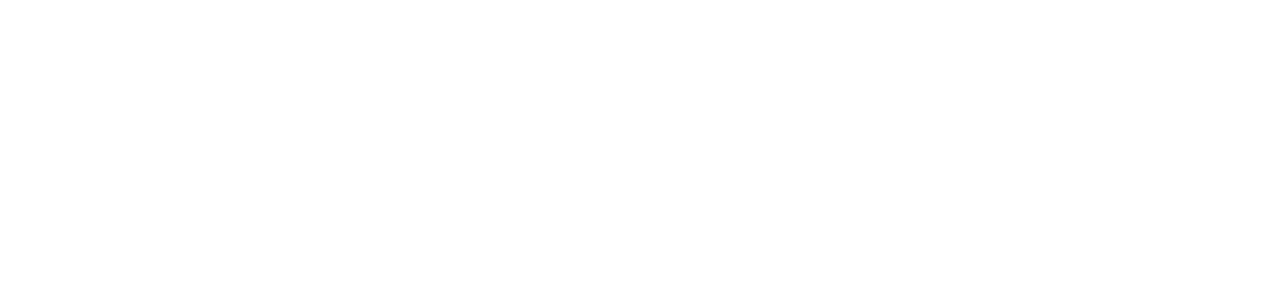
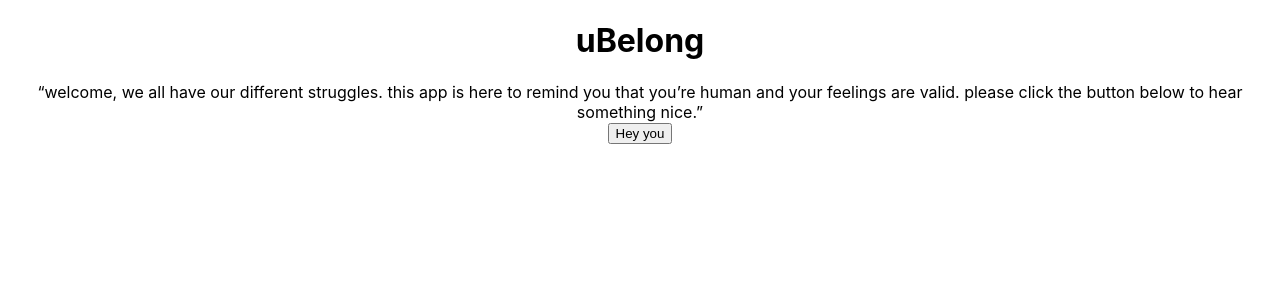
Before and after one commit to kenia-r/affirmation-app, a React (Create React App) app in the folder ubelong/: page / in a window 1280 px wide. Shown: the top 300 px of the page. Built offline with nearby package versions, Linux system fonts and the light colour scheme.

Commit message:
comp set up

```diff
--- a/ubelong/src/App.js
+++ b/ubelong/src/App.js
@@ -1,8 +1,19 @@
-import './App.css';
+import "./App.css";
+import { BrowserRouter as Router, Route } from "react-router-dom";
+import Home from "./Pages/Home";
+import Affirmations from "./Components/Affirmations";
 
 function App() {
   return (
     <div className="App">
+      <Router>
+        <Route exact path="/">
+          <Home />
+        </Route>
+        <Route path="/affirmation">
+          <Affirmations />
+        </Route>
+      </Router>
     </div>
   );
 }
--- /dev/null
+++ b/ubelong/src/Components/Affirmations.js
@@ -0,0 +1,9 @@
+const Affirmations = () => {
+    return (
+        <div>
+            <h1>Affirmations quote</h1>
+        </div>
+    )
+}
+
+export default Affirmations
--- /dev/null
+++ b/ubelong/src/Components/Welcome.js
@@ -0,0 +1,16 @@
+import React from "react";
+import { Link } from "react-router-dom";
+
+export default function Welcome() {
+  return (
+    <div>
+      <h1>uBelong</h1>
+      <article>
+        “welcome, we all have our different struggles. this app is here to
+        remind you that you’re human and your feelings are valid. please click
+        the button below to hear something nice.”
+      </article>
+      <Link to="/affirmation"><button>Hey you</button></Link>
+    </div>
+  );
+}
--- a/ubelong/src/Pages/Home.js
+++ b/ubelong/src/Pages/Home.js
@@ -0,0 +1,10 @@
+import React from "react";
+import Welcome from "../Components/Welcome";
+
+export default function Home() {
+  return (
+    <div>
+      <Welcome />
+    </div>
+  );
+}
```
